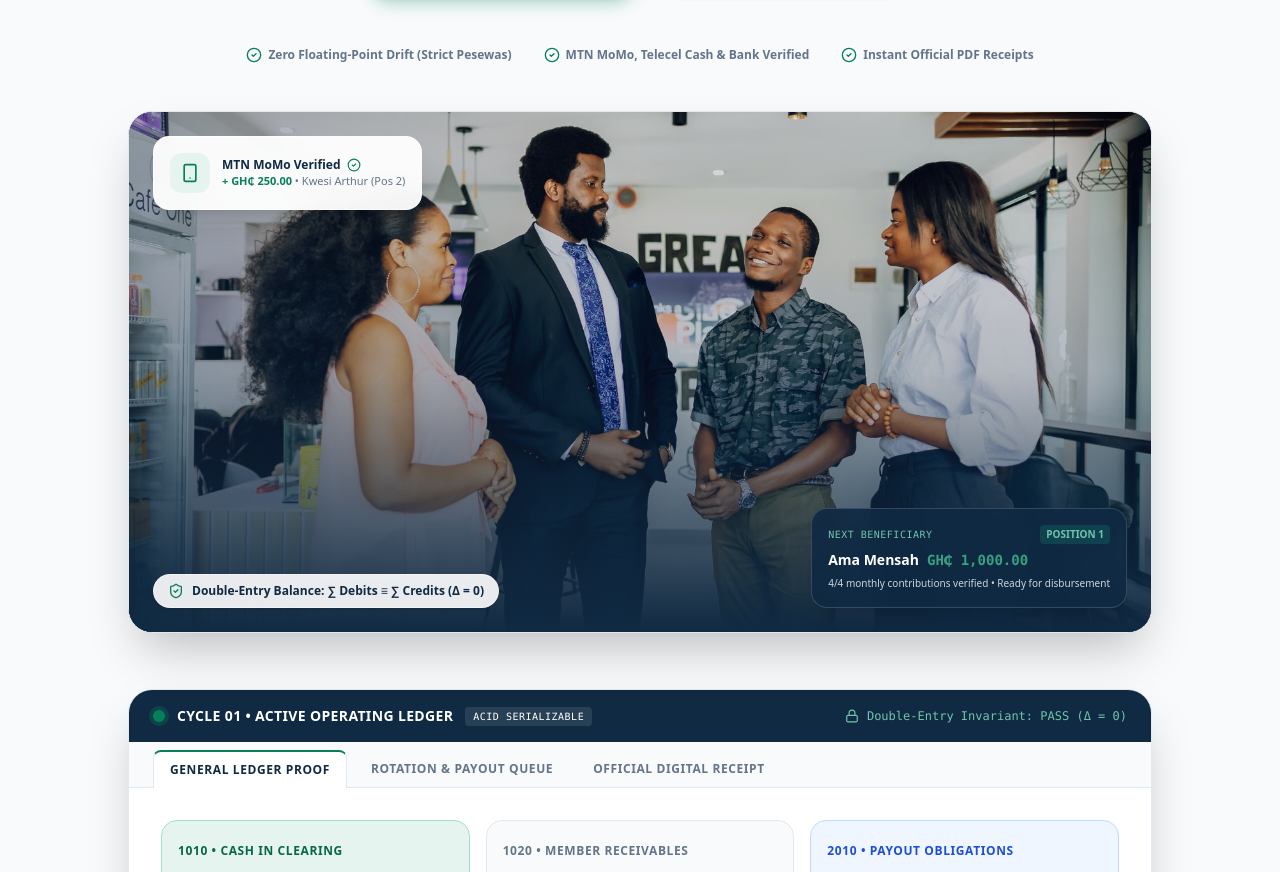
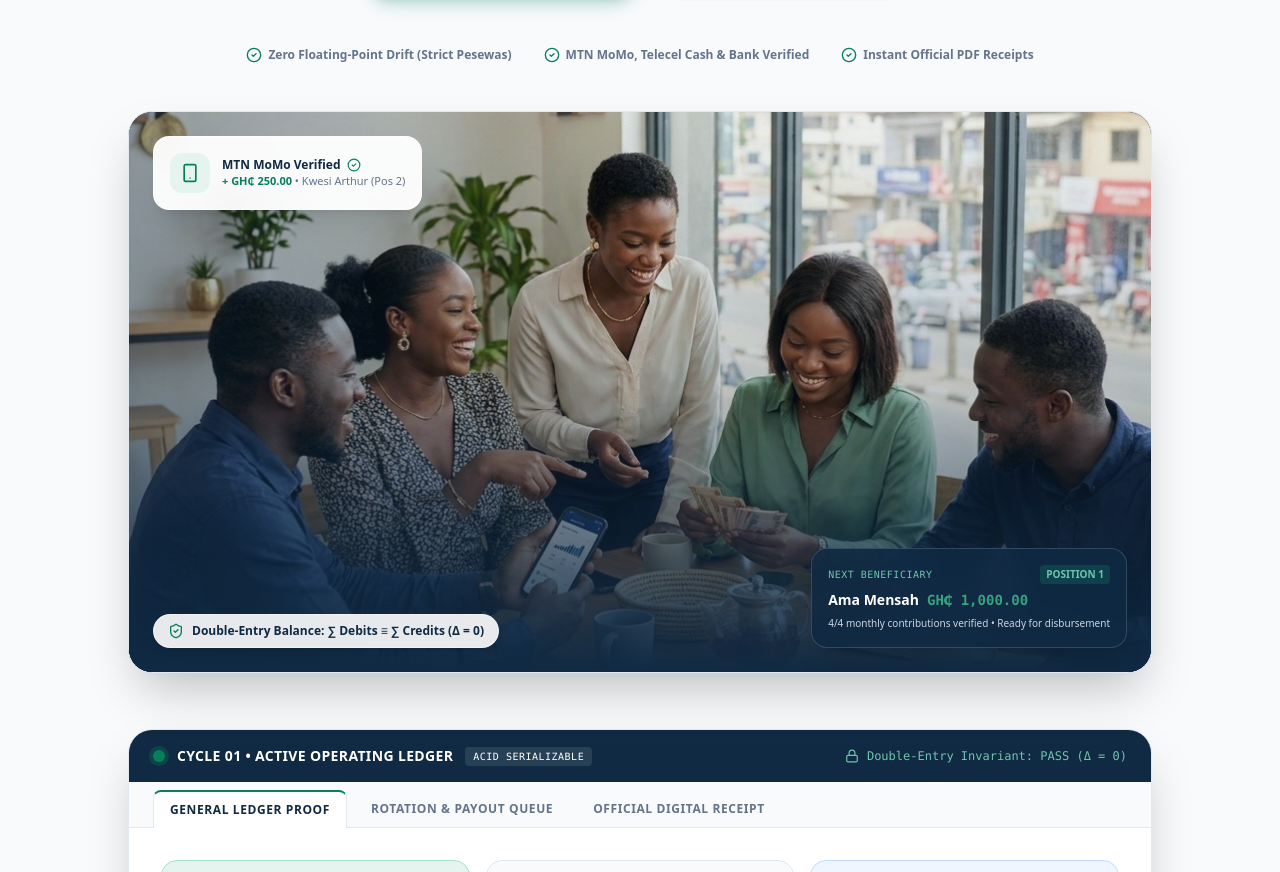
Before and after one commit to Cob2024/rscms, a Next.js app: page / in a window 1280 px wide. Shown: the part 664-1536 px from the top of the page. Built offline with nearby package versions, Linux system fonts and the light colour scheme.

Commit message:
feat(landing): replace hero image with user-selected authentic Ghanaian savings group photo

```diff
--- a/src/app/page.tsx
+++ b/src/app/page.tsx
@@ -196,13 +196,13 @@ export default function LandingPage() {
           {/* ─── CINEMATIC HERO VISUAL WITH LIVE FINANCIAL OVERLAYS ─── */}
           <div className="mt-12 max-w-5xl mx-auto relative">
             <div className="relative rounded-3xl overflow-hidden shadow-2xl border border-[#E2E8F0] bg-[#102A43]">
-              <div className="relative h-[320px] sm:h-[460px] md:h-[520px] w-full">
+              <div className="relative h-[340px] sm:h-[480px] md:h-[560px] w-full">
                 <Image
                   src="/images/hero-ghana-finance.jpg"
-                  alt="Ghanaian professionals and community members collaborating on transparent rotating group savings and mobile finance"
+                  alt="Ghanaian rotating group savings club members reviewing ledger contributions and cash payouts"
                   fill
                   priority
-                  className="object-cover object-center opacity-90 transition-transform duration-700 hover:scale-105"
+                  className="object-cover object-[center_30%] opacity-95 transition-transform duration-700 hover:scale-105"
                 />
                 {/* Ambient vignette and protective gradients */}
                 <div className="absolute inset-0 bg-gradient-to-t from-[#102A43] via-[#102A43]/20 to-transparent" />
```
Also changed, not shown: public/images/hero-community.jpg, public/images/hero-ghana-finance.jpg.
